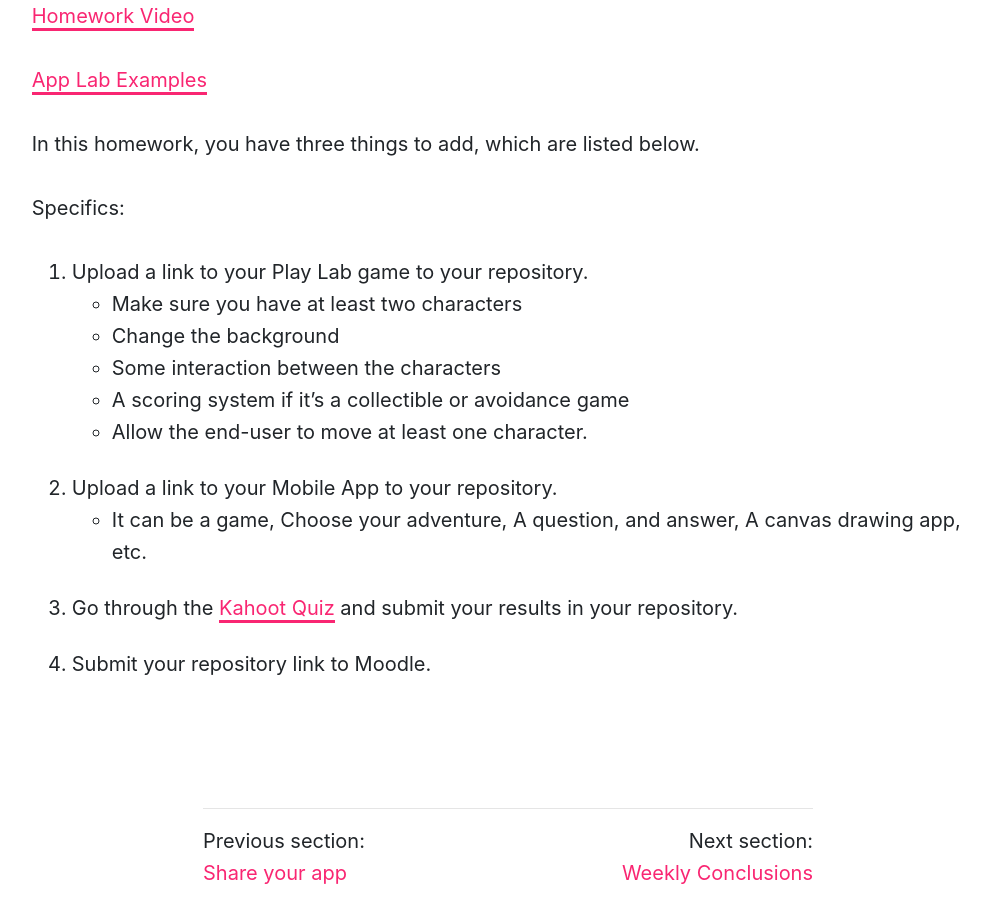
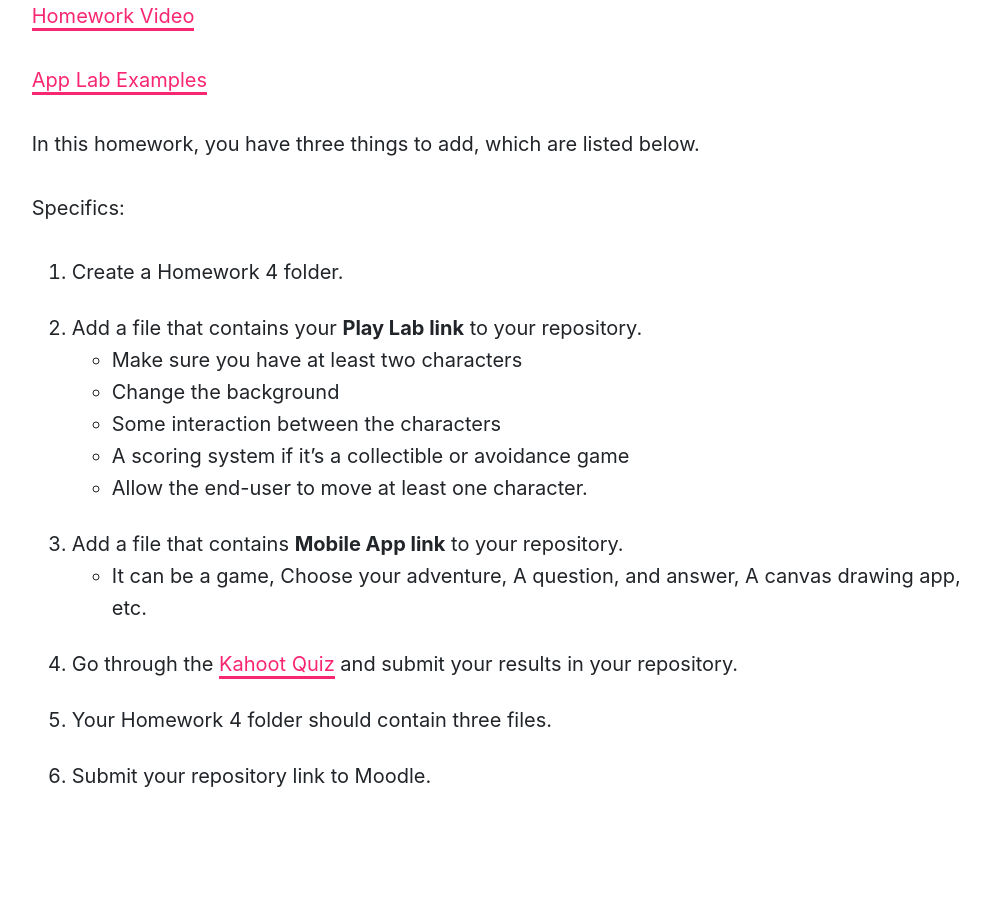
Before and after one commit to Montana-Media-Arts/MART120-Spring2023, a Jekyll site: the page built from modules/week-4/_posts/2017-02-01-homework.md, in a window 1280 px wide and 900 px high, scrolled down 581 px. Shown: the whole window, without its empty margins (132-1122 px from the left). Built offline with Jekyll 4.4.1, drawn with Linux system fonts in a browser that asks for light colours; nearby versions of some CDN libraries; a script that is not in the unit is left out.

Commit message:
Update 2017-02-01-homework.md

```diff
--- a/modules/week-4/_posts/2017-02-01-homework.md
+++ b/modules/week-4/_posts/2017-02-01-homework.md
@@ -9,20 +9,22 @@ jotted: true
 <p><a href="//www.youtube.com/embed/49uqz6vt0aA" data-lity>Homework Video</a></p>
 
 <p>
-<a href="https://github.com/Montana-Media-Arts/120_CreativeCoding1-Fall2022-Samples/tree/main/Homework%204" target="_blank">App Lab Examples</a>
+<a href="https://github.com/Montana-Media-Arts/120_CreativeCoding1-Fall2023-Samples/tree/main/Homework%204" target="_blank">App Lab Examples</a>
 </p>
 
 In this homework, you have three things to add, which are listed below.
 
 Specifics:
 
-1. Upload a link to your Play Lab game to your repository.
+1. Create a Homework 4 folder.
+2. Add a file that contains your <b>Play Lab link</b> to your repository.
    * Make sure you have at least two characters
    * Change the background
    * Some interaction between the characters
    * A scoring system if it's a collectible or avoidance game
    * Allow the end-user to move at least one character.
-2. Upload a link to your Mobile App to your repository.
+3. Add a file that contains <b>Mobile App link</b> to your repository.
    * It can be a game, Choose your adventure, A question, and answer, A canvas drawing app, etc.
-3. Go through the <a href="https://kahoot.it/challenge/02987090?challenge-id=84387498-97d5-4d82-ae4e-eabb1c94cf58_1661879000613" target="_blank_">Kahoot Quiz</a> and submit your results in your repository.
-4. Submit your repository link to Moodle.
+4. Go through the <a href="https://kahoot.it/challenge/09108400?challenge-id=84387498-97d5-4d82-ae4e-eabb1c94cf58_1674152683083" target="_blank_">Kahoot Quiz</a> and submit your results in your repository.
+5. Your Homework 4 folder should contain three files.
+6. Submit your repository link to Moodle.
```
